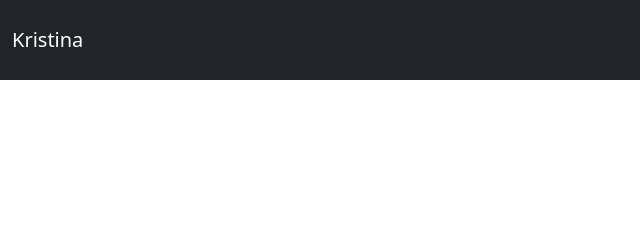
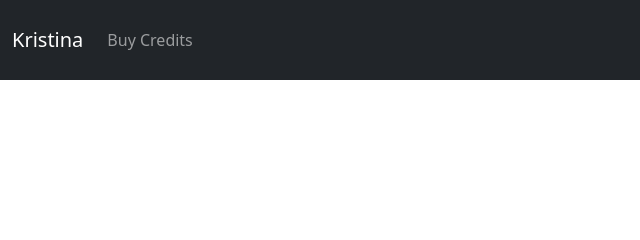
Before and after one commit to kri2309/PROGRAMMING-FOR-THE-CLOUD, a website: page frontend/index.html in a window 1280 px wide. Shown: the top 240 px of the page, 0-640 px from the left. Drawn offline with nearby package versions, Linux system fonts and the light colour scheme; files whose address does not match are found by name.

Commit message:
Update index.html

```diff
--- a/frontend/index.html
+++ b/frontend/index.html
@@ -31,6 +31,9 @@
         <div class="collapse navbar-collapse" id="navbarNav">
           <ul class="navbar-nav">
             <li id= "home-container" class="nav-item">
+            </li>
+            <li class="nav-item">
+              <a class="nav-link" href="payments.html">Buy Credits</a>
             </li>
           </ul>
 
```
